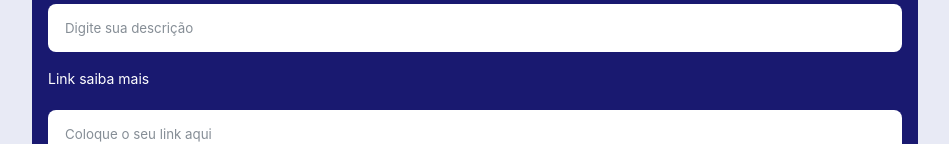
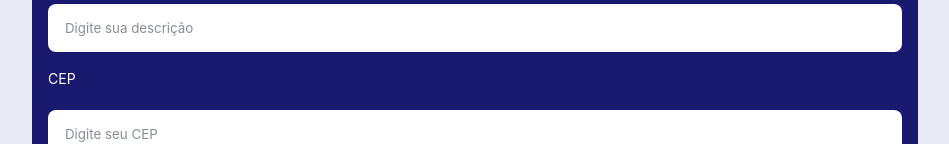
Before and after one commit to Projeto-Front-End-G3/projeto-front-end-G3, a React (Vite) app: page /register in a window 1280 px wide. Shown: the part 808-952 px from the top of the page, without its empty margins (165-1114 px from the left). Built offline with nearby package versions, Linux system fonts and the light colour scheme.

Commit message:
feat: add cep input to register

```diff
--- a/src/pages/RegisterPage/index.tsx
+++ b/src/pages/RegisterPage/index.tsx
@@ -17,14 +17,17 @@ export interface iUserFormValue {
   passwordConfirm?: string;
   profilePicture: string;
   description: string;
+  cep: string;
   link: string;
 }
 
 const URL =
   /^((https?|ftp):\/\/)?(www.)?(((([a-z]|\d|-|\.|_|~|[\u00A0-\uD7FF\uF900-\uFDCF\uFDF0-\uFFEF])|(%[\da-f]{2})|[!\$&'\(\)\*\+,;=]|:)*@)?(((\d|[1-9]\d|1\d\d|2[0-4]\d|25[0-5])\.(\d|[1-9]\d|1\d\d|2[0-4]\d|25[0-5])\.(\d|[1-9]\d|1\d\d|2[0-4]\d|25[0-5])\.(\d|[1-9]\d|1\d\d|2[0-4]\d|25[0-5]))|((([a-z]|\d|[\u00A0-\uD7FF\uF900-\uFDCF\uFDF0-\uFFEF])|(([a-z]|\d|[\u00A0-\uD7FF\uF900-\uFDCF\uFDF0-\uFFEF])([a-z]|\d|-|\.|_|~|[\u00A0-\uD7FF\uF900-\uFDCF\uFDF0-\uFFEF])*([a-z]|\d|[\u00A0-\uD7FF\uF900-\uFDCF\uFDF0-\uFFEF])))\.)+(([a-z]|[\u00A0-\uD7FF\uF900-\uFDCF\uFDF0-\uFFEF])|(([a-z]|[\u00A0-\uD7FF\uF900-\uFDCF\uFDF0-\uFFEF])([a-z]|\d|-|\.|_|~|[\u00A0-\uD7FF\uF900-\uFDCF\uFDF0-\uFFEF])*([a-z]|[\u00A0-\uD7FF\uF900-\uFDCF\uFDF0-\uFFEF])))\.?)(:\d*)?)(\/((([a-z]|\d|-|\.|_|~|[\u00A0-\uD7FF\uF900-\uFDCF\uFDF0-\uFFEF])|(%[\da-f]{2})|[!\$&'\(\)\*\+,;=]|:|@)+(\/(([a-z]|\d|-|\.|_|~|[\u00A0-\uD7FF\uF900-\uFDCF\uFDF0-\uFFEF])|(%[\da-f]{2})|[!\$&'\(\)\*\+,;=]|:|@)*)*)?)?(\?((([a-z]|\d|-|\.|_|~|[\u00A0-\uD7FF\uF900-\uFDCF\uFDF0-\uFFEF])|(%[\da-f]{2})|[!\$&'\(\)\*\+,;=]|:|@)|[\uE000-\uF8FF]|\/|\?)*)?(\#((([a-z]|\d|-|\.|_|~|[\u00A0-\uD7FF\uF900-\uFDCF\uFDF0-\uFFEF])|(%[\da-f]{2})|[!\$&'\(\)\*\+,;=]|:|@)|\/|\?)*)?$/i;
 
+const cep = /^[0-9]{5}-[0-9]{3}$/;
+
 const RegisterPage = () => {
-  const { registerUser }: iUserContext = useContext(UserContext);
+  const { registerUser } = useContext(UserContext);
 
   const signUpFormSchema = yup.object().shape({
     name: yup.string().required("Campo obrigatório"),
@@ -46,6 +49,10 @@ const RegisterPage = () => {
       .required("Campo obrigatório")
       .matches(URL, "Coloque um link válido"),
     description: yup.string().required("Campo obrigatório"),
+    cep: yup
+      .string()
+      .matches(cep, "Coloque um CEP válido")
+      .required("Campo obrigatório"),
     link: yup
       .string()
       .required("Campo obrigatório")
@@ -128,6 +135,14 @@ const RegisterPage = () => {
             error={errors["description"]?.message}
           />
           <Input
+            name="cep"
+            label="CEP"
+            placeholder="Digite seu CEP"
+            type="text"
+            register={register}
+            error={errors["cep"]?.message}
+          />
+          <Input
             name="link"
             label="Link saiba mais"
             placeholder="Coloque o seu link aqui"
```
